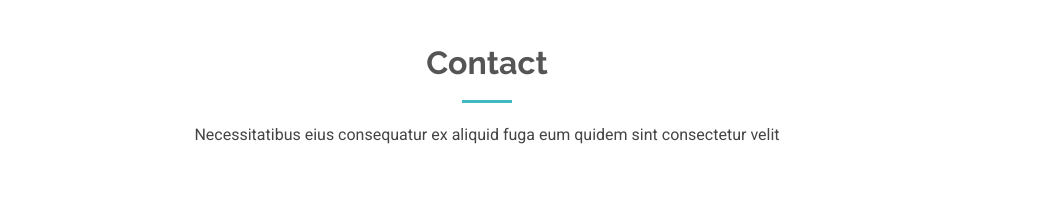
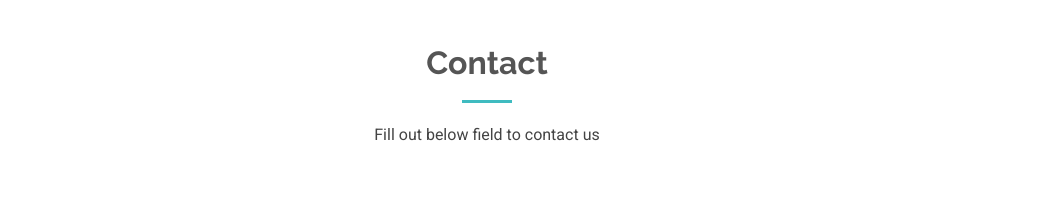
Before and after one commit to mgenius3/linopdiagonistics_lab, a plain HTML site: page index.html in a window 1280 px wide. Shown: the part 9040-9245 px from the top of the page, without its empty margins (153-1199 px from the left). Drawn offline with Linux system fonts and the light colour scheme; grey boxes are pictures that could not be loaded.

Commit message:
first_commit

```diff
--- a/index.html
+++ b/index.html
@@ -1132,7 +1132,7 @@
       <!-- Section Title -->
       <div class="container section-title" data-aos="fade-up">
         <h2>Contact</h2>
-        <p>Necessitatibus eius consequatur ex aliquid fuga eum quidem sint consectetur velit</p>
+        <p>Fill out below field to contact us</p>
       </div><!-- End Section Title -->
 
       <div class="mb-5" data-aos="fade-up" data-aos-delay="200">
```
